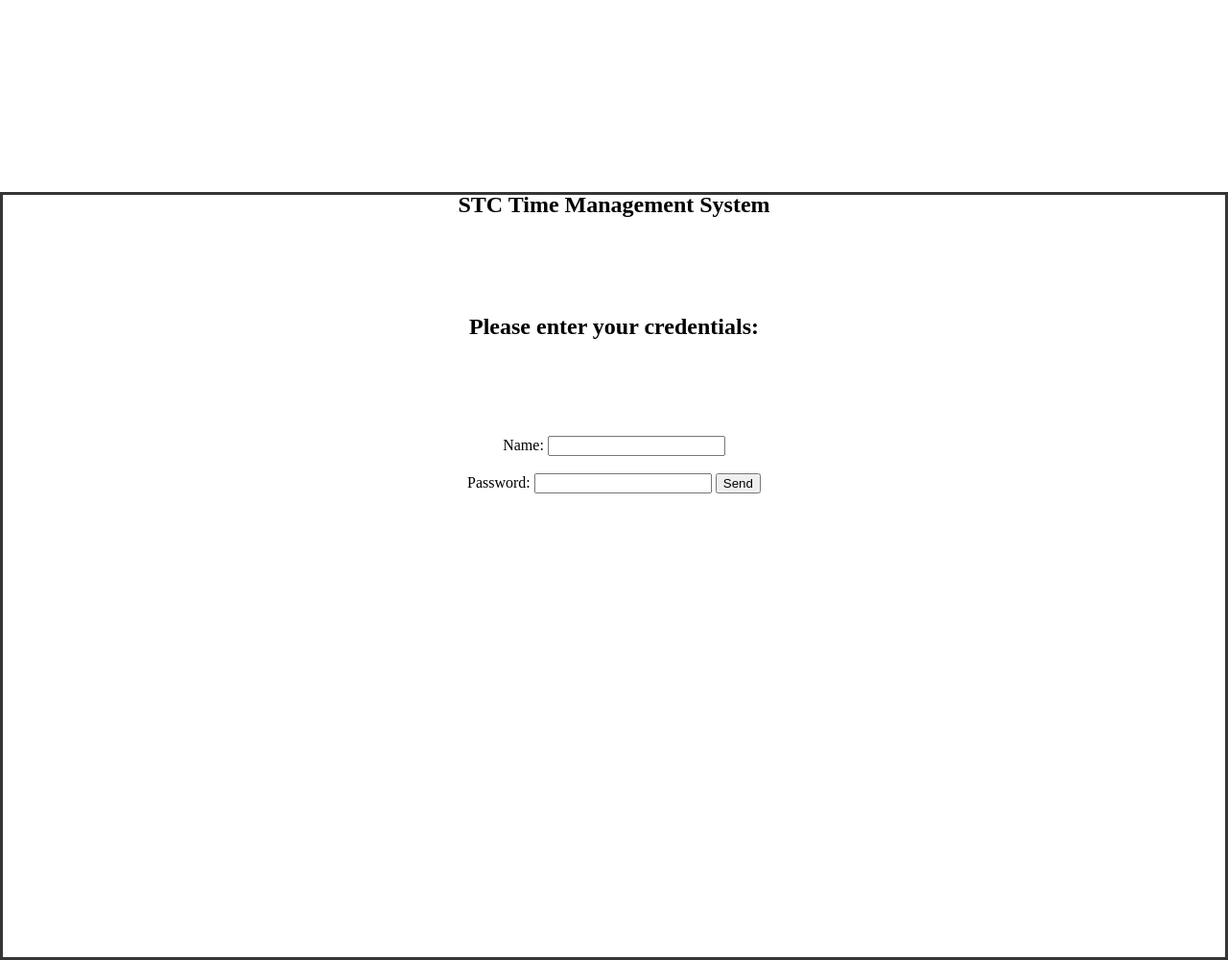
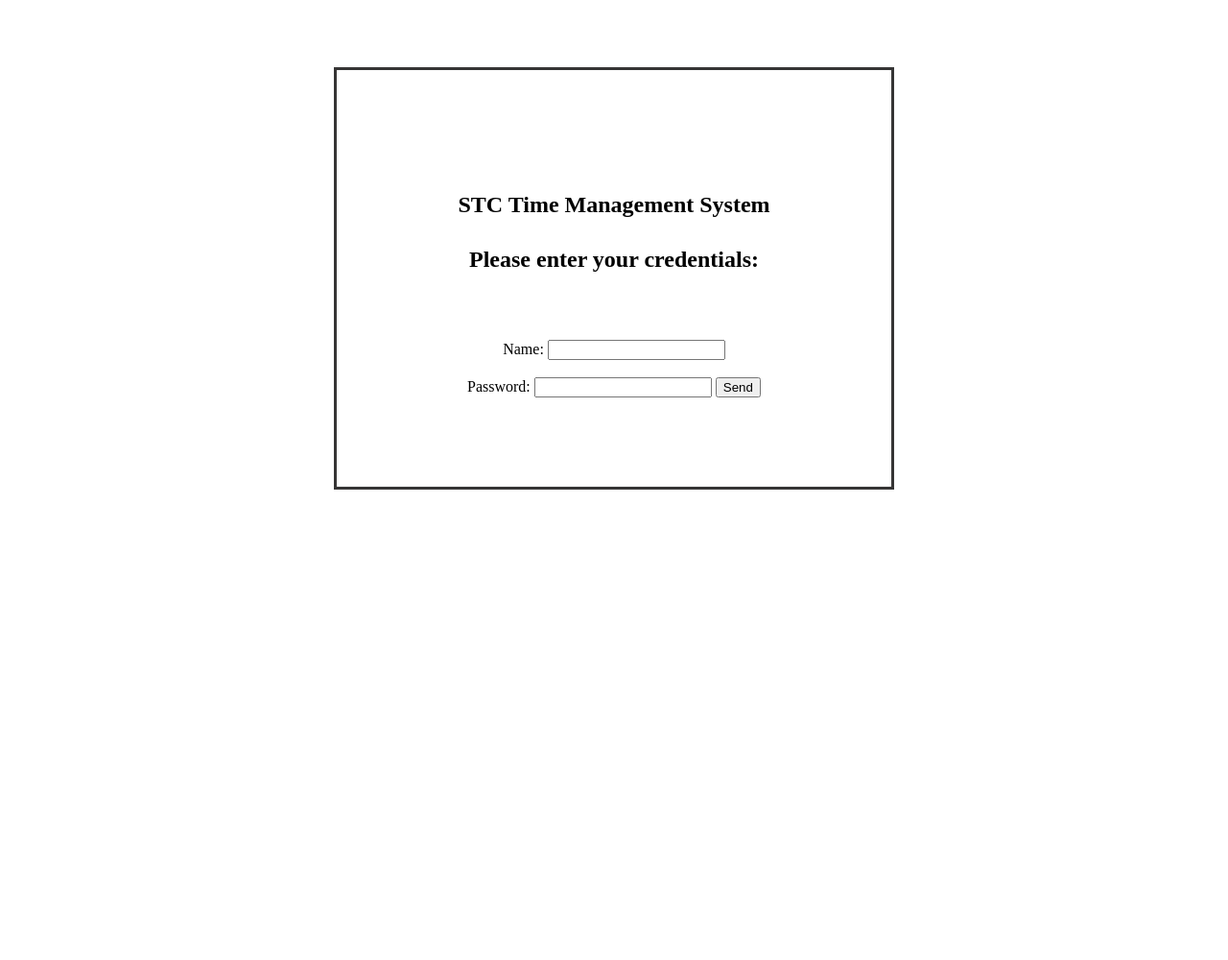
Before and after one commit to matixx03/Software-Engineering---Lab-Projects-Scrum-Waterfall-, a PHP site: page /login.html in a window 1280 px wide. Shown: the whole page at 96% size. After the commit the page ends 510 px from the top, so only its background shows below. Run offline with PHP 8.4, Linux system fonts and the light colour scheme.

Commit message:
margin login

```diff
--- a/login.css
+++ b/login.css
@@ -4,22 +4,25 @@ html, body {
 }
 
 .bodyloginclass {
+
   box-shadow: inset 0 0 0 3px #363535;
- margin-top: 200px;
+   margin:auto;
+   margin-top:70px ;
   justify-content: center;
   align-items: center;
-  height: 100%;
+  height: 30%;
+  width: 30%;
   text-align: center;
-
+  padding: 100px;
 }
 
 .form_style{
 
-margin-top: 100px;
+margin-top: 70px;
 
 
 }
 .headerclass{
 
-margin-top: 100px;
+margin-top: 30px;
 }
--- a/login.html
+++ b/login.html
@@ -10,12 +10,14 @@
 <body class="bodyloginclass">
     <nav>
         <div>
-            <h1><strong> STC Time Management System</strong></h1>
+            <h1 class=" headerclass"
+
+            ><strong> STC Time Management System</strong></h1>
         </div>
     </nav>
 
     <h2 class ="headerclass">Please enter your credentials:</h2>
-    <form class="form_style" action="/submit" method="post">
+    <form class="form_style" action="index.html" method="post">
         <label for="name">Name:</label>
         <input type="text" id="name" name="name" required>
 <br><br>
@@ -23,6 +25,9 @@
         <input type="password" id="password" name="password" required>
 
         <input type="submit" value="Send">
+
+
+
     </form>
 </body>
 </html>
```
